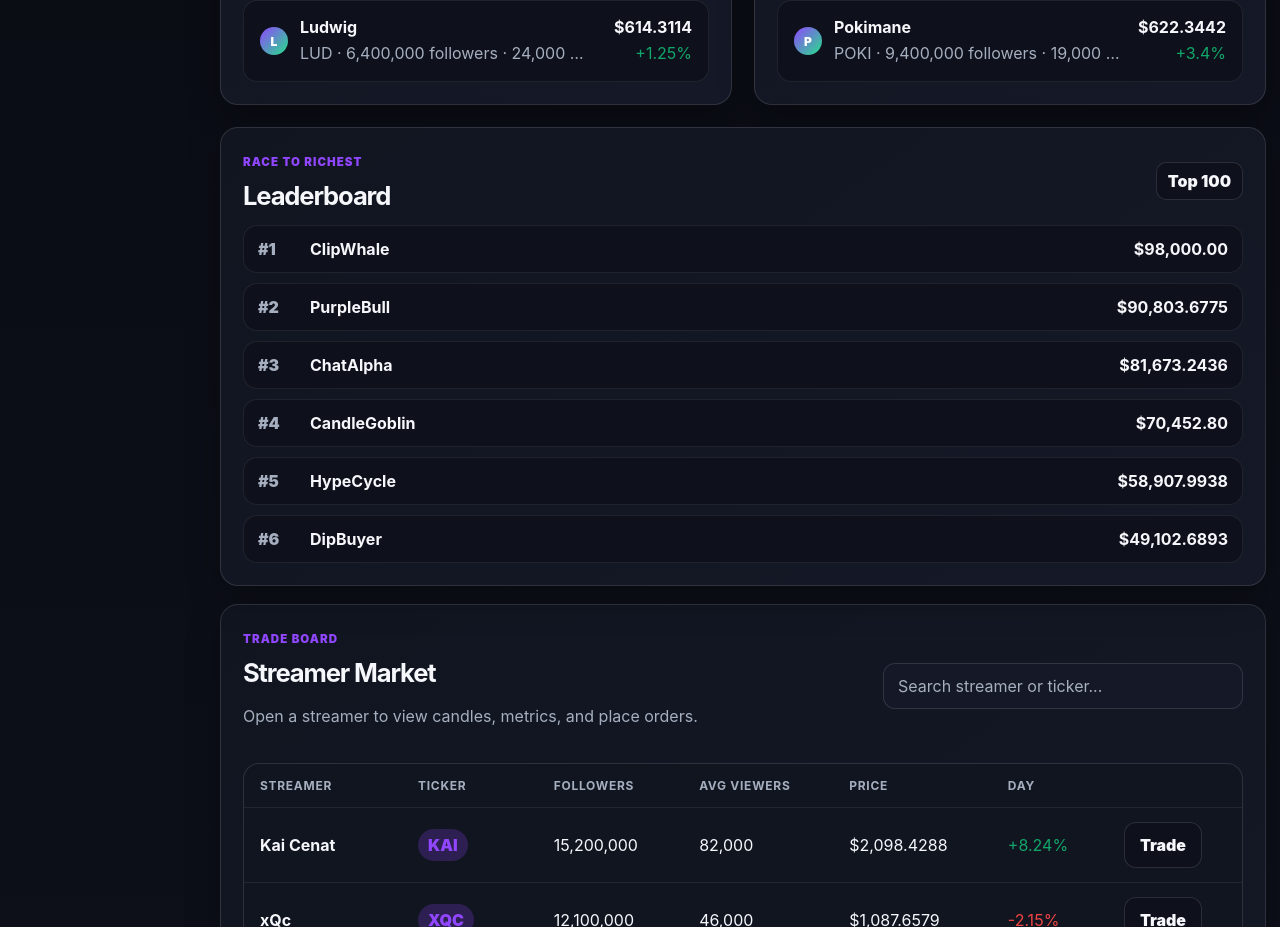
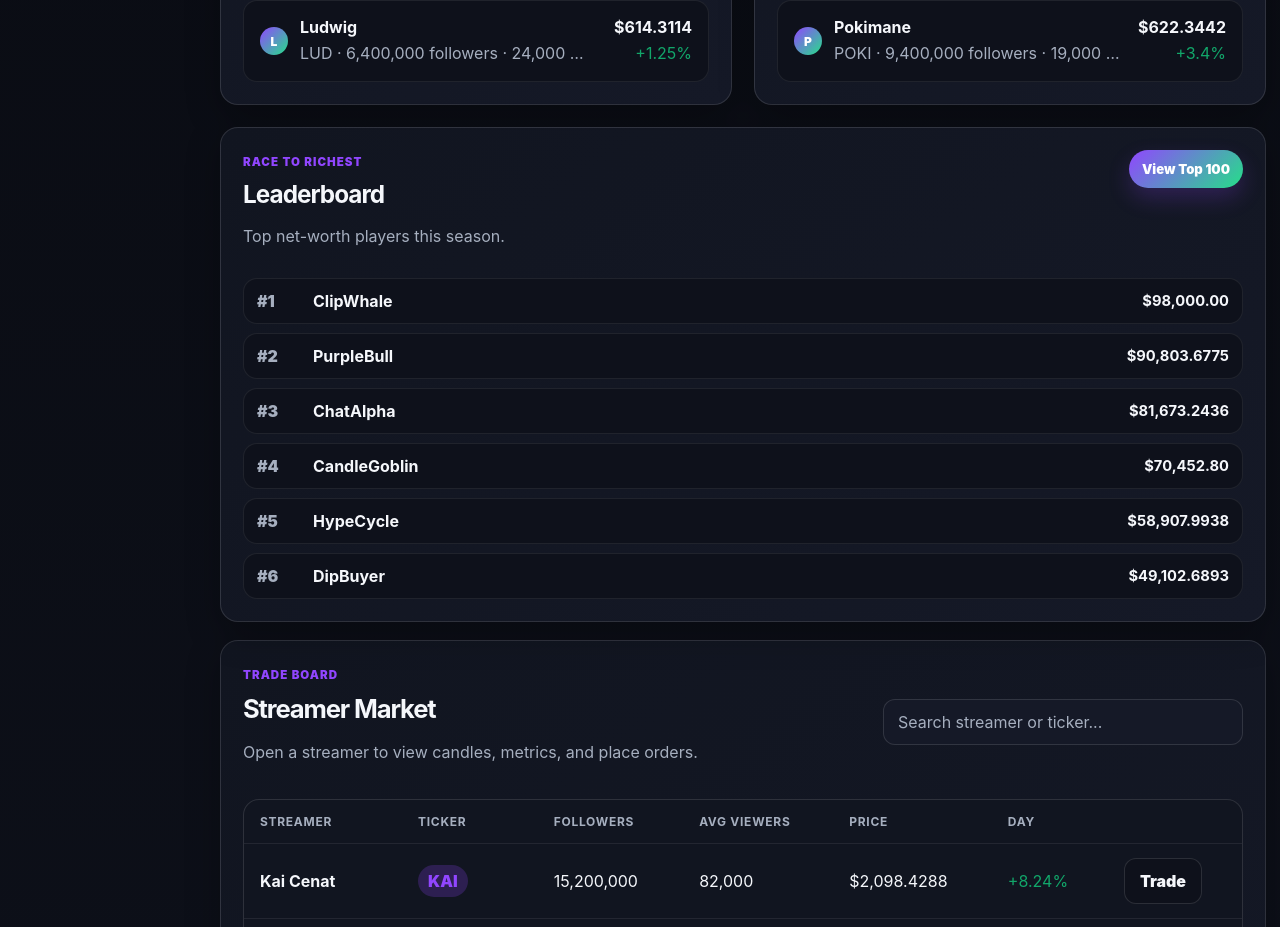
Before and after one commit to iamwyan/streamstock, a Next.js app: page / in a window 1280 px wide. Shown: the part 1080-2007 px from the top of the page. Built offline with nearby package versions, Linux system fonts and the light colour scheme.

Commit message:
Fixed layout

```diff
--- a/app/globals.css
+++ b/app/globals.css
@@ -778,3 +778,121 @@
   .activity-row { grid-template-columns: 1fr; }
   .activity-row > div:last-child { text-align: left; }
 }
+
+/* v15 polish: clean leaderboard card + clickable range pills */
+.leaderboard-card-clean {
+  min-width: 0;
+  overflow: hidden;
+}
+.leaderboard-card-top {
+  display: grid;
+  grid-template-columns: minmax(0, 1fr) auto;
+  gap: 14px;
+  align-items: start;
+  margin-bottom: 14px;
+}
+.leaderboard-card-top > div { min-width: 0; }
+.leaderboard-card-top h2 {
+  margin: 2px 0 4px;
+  font-size: clamp(1.35rem, 1.9vw, 1.85rem);
+  letter-spacing: -.04em;
+  line-height: 1.05;
+}
+.top100-pill {
+  flex-shrink: 0;
+  display: inline-flex;
+  align-items: center;
+  justify-content: center;
+  min-height: 38px;
+  padding: 9px 13px;
+  border-radius: 999px;
+  font-weight: 950;
+  font-size: .82rem;
+  color: #fff;
+  background: linear-gradient(135deg, var(--accent), var(--broker));
+  box-shadow: 0 10px 22px rgba(145,70,255,.22);
+  white-space: nowrap;
+}
+.clean-rank-list {
+  gap: 9px;
+  min-width: 0;
+}
+.clean-rank-list .leader-mini-row {
+  grid-template-columns: 42px minmax(0, 1fr);
+  grid-template-areas:
+    "rank name"
+    "rank value";
+  align-items: center;
+  gap: 2px 10px;
+  padding: 12px 13px;
+}
+.clean-rank-list .leader-mini-row span { grid-area: rank; }
+.clean-rank-list .leader-mini-row strong {
+  grid-area: name;
+  max-width: 100%;
+  min-width: 0;
+  overflow: hidden;
+  text-overflow: ellipsis;
+  white-space: nowrap;
+}
+.clean-rank-list .leader-mini-row b {
+  grid-area: value;
+  min-width: 0;
+  max-width: 100%;
+  overflow: hidden;
+  text-overflow: ellipsis;
+  white-space: nowrap;
+  font-size: .92rem;
+  color: var(--text);
+}
+.clean-rank-list .leader-mini-row.you b { color: var(--broker); }
+.score-money,
+.money-chip strong,
+.portfolio-money-strip strong,
+.mini-account-card strong {
+  overflow-wrap: anywhere;
+}
+.range-pills button {
+  cursor: pointer;
+  transition: transform .15s ease, background .15s ease, color .15s ease, box-shadow .15s ease;
+}
+.range-pills button:hover {
+  transform: translateY(-1px);
+  color: var(--text);
+  background: var(--bg-soft);
+}
+.range-pills button.active:hover {
+  color: #fff;
+  background: var(--fid-green);
+  box-shadow: 0 8px 18px rgba(47,143,58,.18);
+}
+.range-pills button:focus-visible,
+.clean-tabs button:focus-visible,
+.top100-pill:focus-visible {
+  outline: 3px solid var(--broker);
+  outline-offset: 3px;
+}
+@media (max-width: 1280px) {
+  .leaderboard-card-top {
+    grid-template-columns: minmax(0, 1fr) auto;
+  }
+  .clean-rank-list .leader-mini-row {
+    grid-template-columns: 46px minmax(0, 1fr) auto;
+    grid-template-areas: "rank name value";
+    gap: 10px;
+  }
+  .clean-rank-list .leader-mini-row b { text-align: right; }
+}
+@media (max-width: 640px) {
+  .leaderboard-card-top {
+    grid-template-columns: 1fr;
+  }
+  .top100-pill { width: 100%; }
+  .clean-rank-list .leader-mini-row {
+    grid-template-columns: 42px minmax(0, 1fr);
+    grid-template-areas:
+      "rank name"
+      "rank value";
+  }
+  .clean-rank-list .leader-mini-row b { text-align: left; }
+}
--- a/app/page.tsx
+++ b/app/page.tsx
@@ -47,9 +47,16 @@
         <div className="panel-head"><div><p className="eyebrow">Risk board</p><h2>Top losers</h2></div><span className="loss">Today</span></div>
         <div className="list-stack">{losers.map(s=><Row key={s.ticker} s={s}/>)}</div>
       </article>
-      <article className="panel leaderboard-mini">
-        <div className="panel-head"><div><p className="eyebrow">Race to richest</p><h2>Leaderboard</h2></div><Link className="row-btn small" href="/leaderboard">Top 100</Link></div>
-        <div className="leader-mini-list">{leaderboard.map((u,i)=><div className={u.name===app.state.username?"leader-mini-row you":"leader-mini-row"} key={u.name}><span>#{i+1}</span><strong>{u.name}</strong><b>{money(u.value)}</b></div>)}</div>
+      <article className="panel leaderboard-mini leaderboard-card-clean">
+        <div className="leaderboard-card-top">
+          <div>
+            <p className="eyebrow">Race to richest</p>
+            <h2>Leaderboard</h2>
+            <p className="muted">Top net-worth players this season.</p>
+          </div>
+          <Link className="top100-pill" href="/leaderboard">View Top 100</Link>
+        </div>
+        <div className="leader-mini-list clean-rank-list">{leaderboard.map((u,i)=><div className={u.name===app.state.username?"leader-mini-row you":"leader-mini-row"} key={u.name}><span>#{i+1}</span><strong title={u.name}>{u.name}</strong><b>{money(u.value)}</b></div>)}</div>
       </article>
     </section>
 
--- a/app/portfolio/page.tsx
+++ b/app/portfolio/page.tsx
@@ -9,6 +9,7 @@
 export default function PortfolioPage(){
   const app = useStreamStock();
   const [tab, setTab] = useState<Tab>("summary");
+  const [range, setRange] = useState("1Y");
   const entries = Object.entries(app.state.positions);
   const accountValue = app.accountValue;
   const cash = app.state.cash;
@@ -62,7 +63,7 @@
           <h3>{money(accountValue)}</h3>
           <p><span className={app.totalReturn>=0?"gain":"loss"}>{app.totalReturn>=0?"+":""}{money(app.totalReturn)} ({returnPct>=0?"+":""}{returnPct.toFixed(2)}%)</span> <span className="muted">total gain/loss</span></p>
           <div className="mini-performance-chart" aria-hidden="true"><svg viewBox="0 0 520 180" preserveAspectRatio="none"><path className="grid-line" d="M0 45H520M0 95H520M0 145H520"/><path className="chart-line" d="M0 135 C35 125, 55 150, 80 132 S125 118, 145 122 S175 38, 205 52 S260 62, 290 50 S340 70, 370 60 S420 100, 450 88 S485 45, 520 30"/></svg><div className="chart-axis"><span>30 days ago</span><span>{compact(Math.round(accountValue))}</span><span>Today</span></div></div>
-          <div className="range-pills"><button type="button">1M</button><button type="button">YTD</button><button type="button" className="active">1Y</button><button type="button">3Y</button></div>
+          <div className="range-pills">{["1M","YTD","1Y","3Y"].map(r => <button key={r} type="button" className={range === r ? "active" : ""} onClick={() => setRange(r)}>{r}</button>)}</div>
           <button type="button" className="text-button" onClick={()=>setTab("positions")}>View all positions</button>
         </article>
 
```
